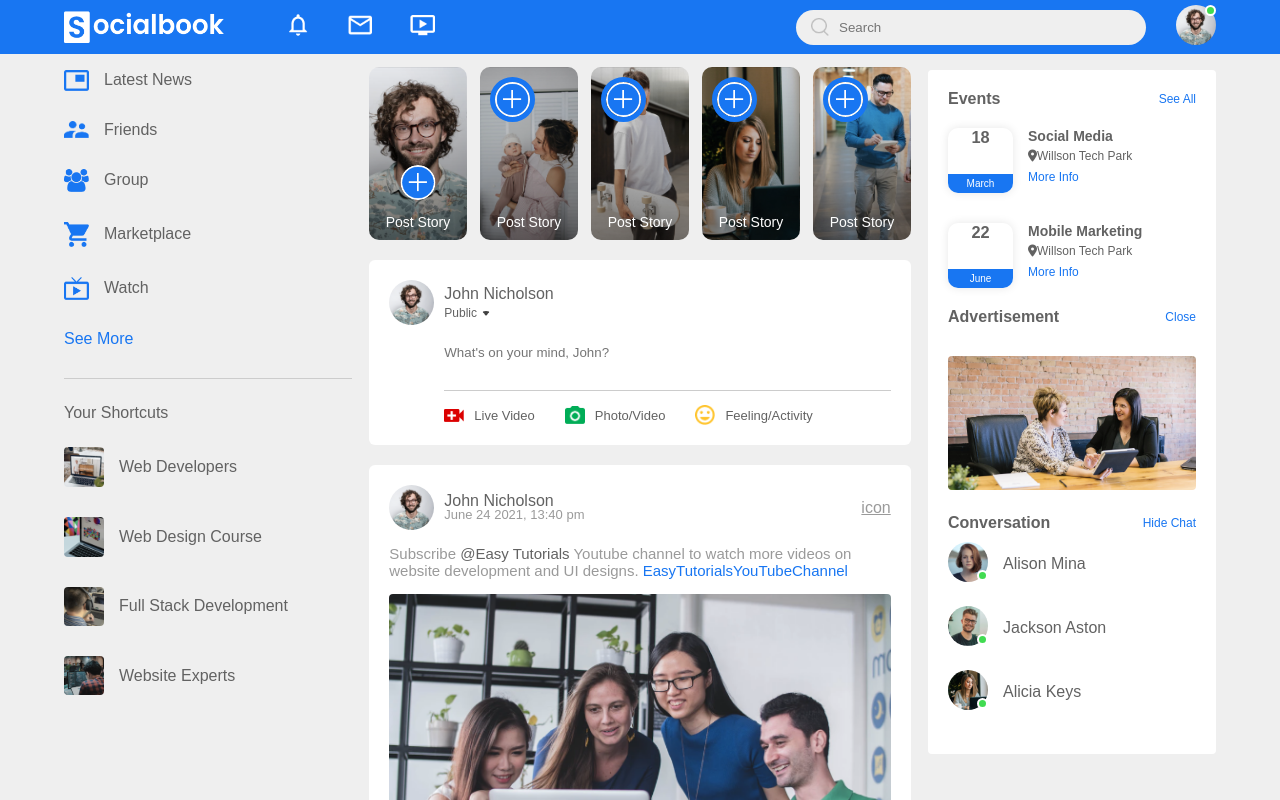
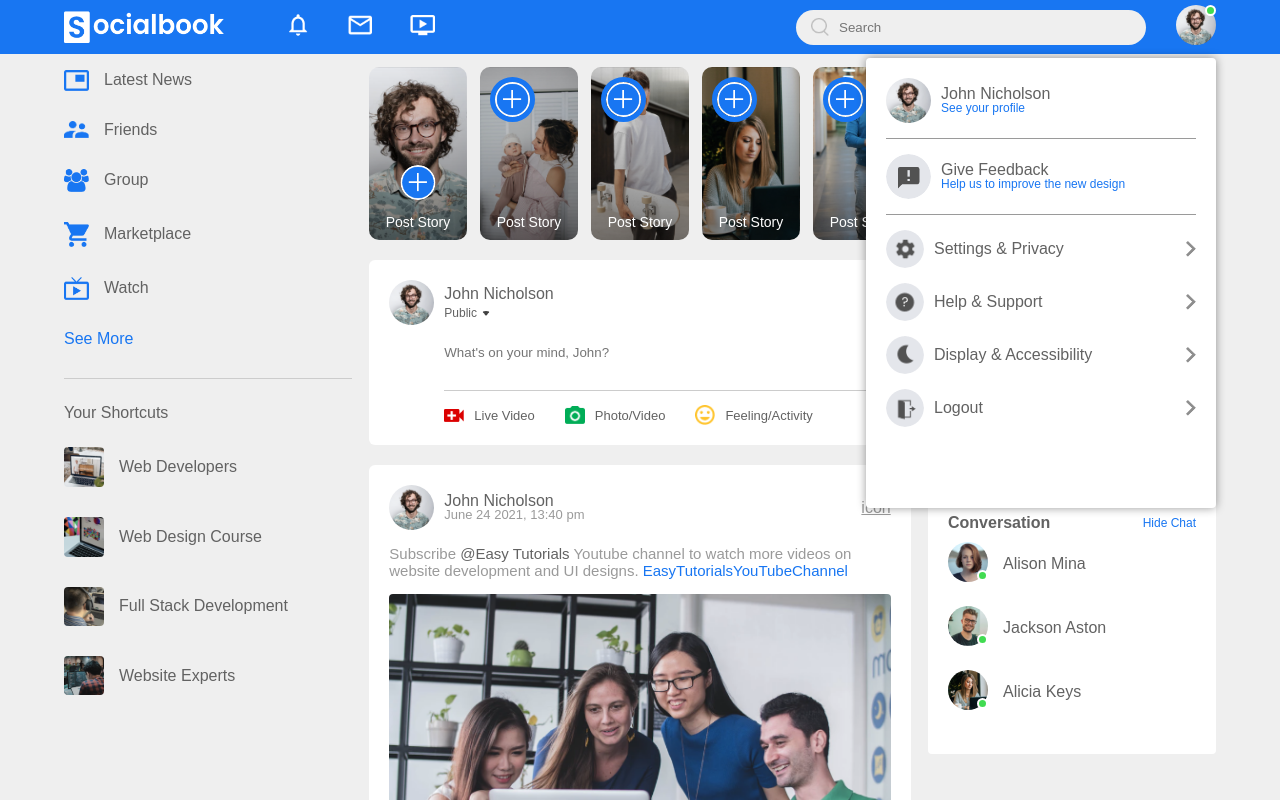
Before and after one commit to samuel12-dot/facebookclone, a plain HTML site: page index.html in a window 1280 px wide. Both pictures are taken after a click on the element 1196 px from the left and 27 px from the top of the page. Shown: the top 800 px of the page. Drawn offline with Linux system fonts and the light colour scheme.

Commit message:
feat: add toggle button

```diff
--- a/script.js
+++ b/script.js
@@ -1,4 +1,4 @@
-let settingsMenu = document.querySelector(".settings")
+let settingsMenu = document.querySelector(".settings-menu")
 
 function settingsMenuToggle(){
     settingsMenu.classList.toggle("settings-menu-height")
--- a/style.css
+++ b/style.css
@@ -462,11 +462,11 @@ nav {
     overflow: hidden;
     top: 108%;
     right: 5%;
-    max-height: 0;
-    transition: max-height 0.3s linear;
+    height: 0;
+    transition: height 0.3s linear;
 }
 .settings-menu-height {
-    max-height: 450px;
+    height: 450px;
 }
 
 .user-profile a {
```
